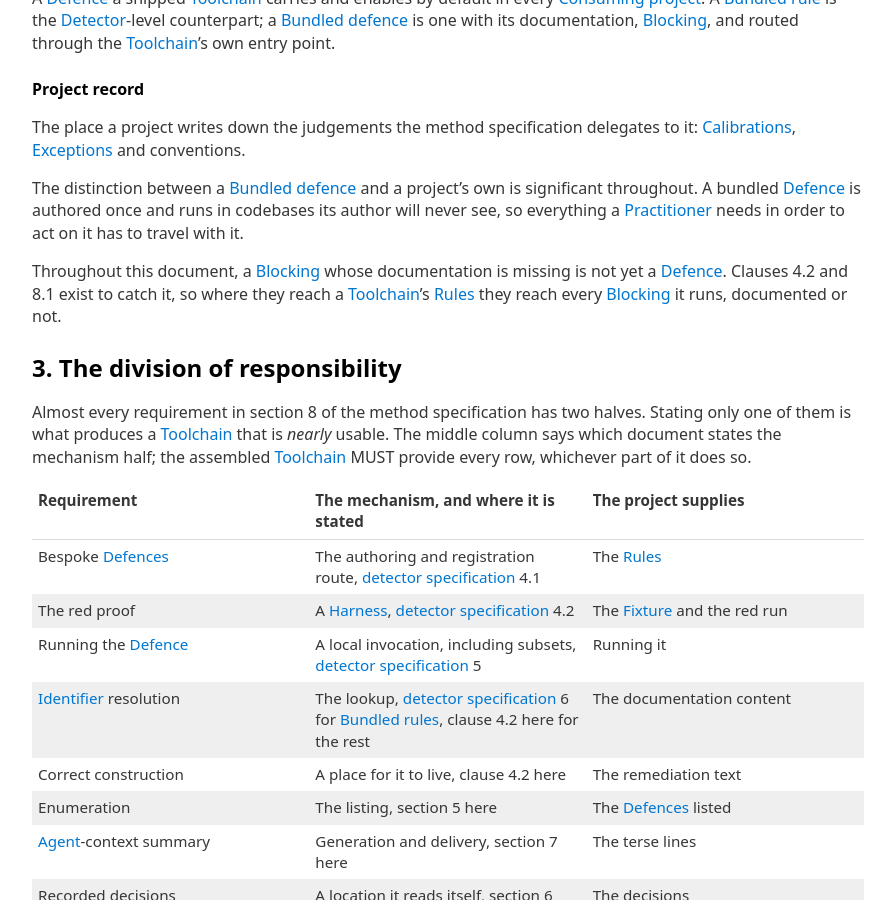
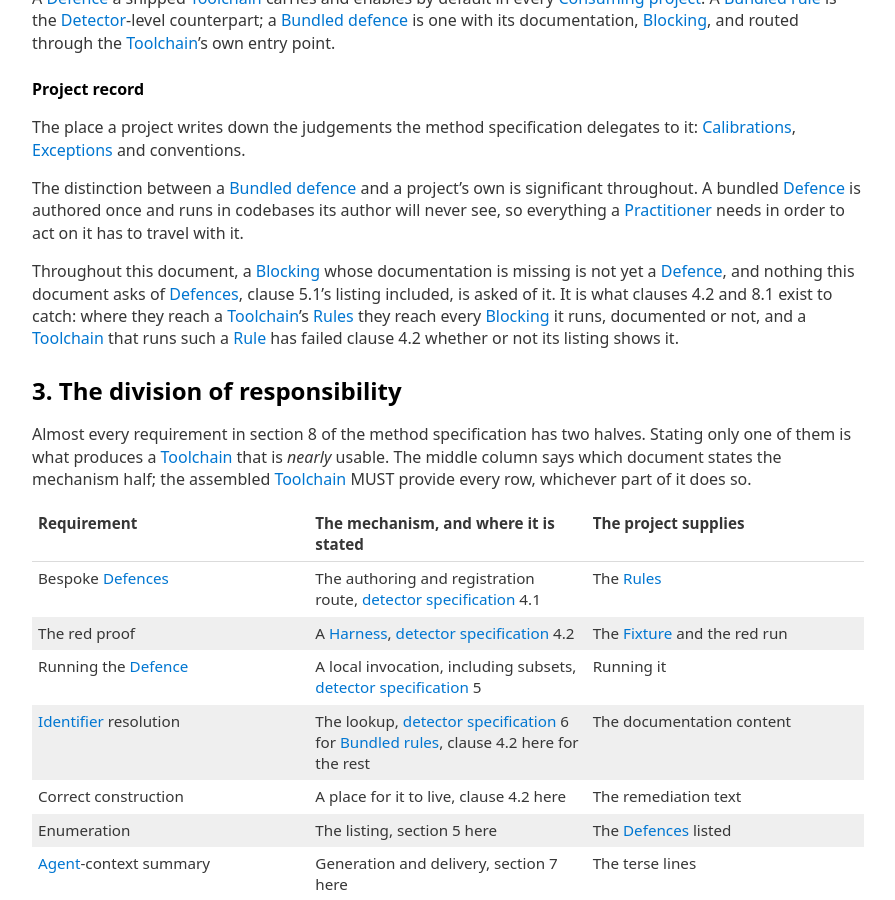
Before and after one commit to Defence-Before-Fix/defence-before-fix.github.io, a Jekyll site: the page built from TOOLING-SPEC.md, in a window 1280 px wide and 900 px high, scrolled down 2076 px. Shown: the whole window, without its empty margins (192-1087 px from the left). Built offline with Jekyll 4.4.1, drawn with Linux system fonts in a browser that asks for light colours; our own code applies the rules of GitHub Pages for plain Markdown files.

Commit message:
Toolchain section 2: an undocumented blocking rule is asked nothing the document asks of defences
After run 83: the closing paragraph says that nothing this document asks of defences, clause
5.1's listing included, is asked of a blocking rule whose documentation is missing, and that a
toolchain running one has failed clause 4.2 whether or not its listing shows it.

Co-Authored-By: Claude Fable 5.1 <noreply@anthropic.com>

```diff
--- a/TOOLING-SPEC.md
+++ b/TOOLING-SPEC.md
@@ -86,8 +86,10 @@ The distinction between a [Bundled defence] and a project's own is significant t
 [Practitioner] needs in order to act on it has to travel with it.
 
 Throughout this document, a [Blocking] [Rule] whose documentation is missing is not yet a
-[Defence]. Clauses 4.2 and 8.1 exist to catch it, so where they reach a [Toolchain]'s [Rules]
-they reach every [Blocking] [Rule] it runs, documented or not.
+[Defence], and nothing this document asks of [Defences], clause 5.1's listing included, is asked
+of it. It is what clauses 4.2 and 8.1 exist to catch: where they reach a [Toolchain]'s [Rules]
+they reach every [Blocking] [Rule] it runs, documented or not, and a [Toolchain] that runs such
+a [Rule] has failed clause 4.2 whether or not its listing shows it.
 
 ## 3. The division of responsibility
 
```
Also changed, not shown: CHANGELOG.md.
